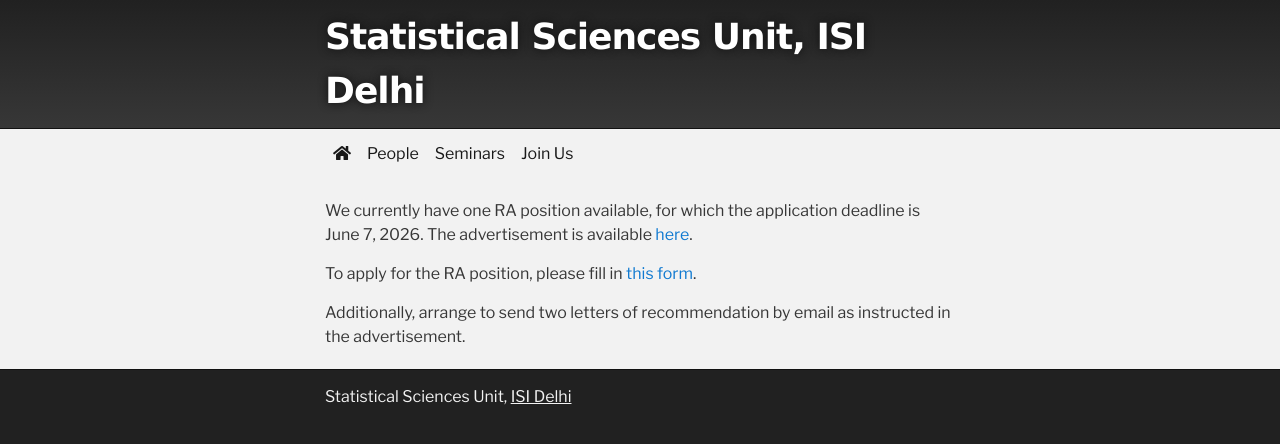
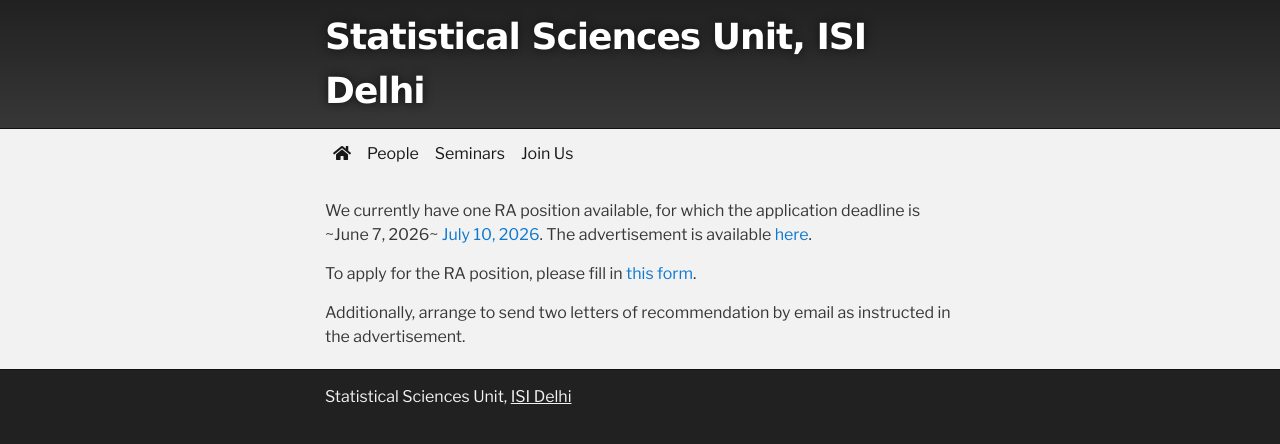
Before and after one commit to isid-statsu/isid-statsu.github.io, a Jekyll site: the page built from apply.md, in a window 1280 px wide. Shown: the top 444 px of the page. Built offline with Jekyll 4.4.1, drawn with Linux system fonts in a browser that asks for light colours; nearby versions of some CDN libraries.

Commit message:
ad extension

```diff
--- a/apply.md
+++ b/apply.md
@@ -5,7 +5,7 @@ layout: default
 ---
 
 We currently have one RA position available, for which the application
-deadline is June 7, 2026. The advertisement is available
+deadline is ~June 7, 2026~ [July 10, 2026](./documents/jobs/STATSUD-RA-17-2026-extension.pdf). The advertisement is available
 [here](./documents/jobs/STATSUD-RA-17-2026.pdf).
 
 To apply for the RA position, please fill in [this
```
Also changed, not shown: 1 other file.
